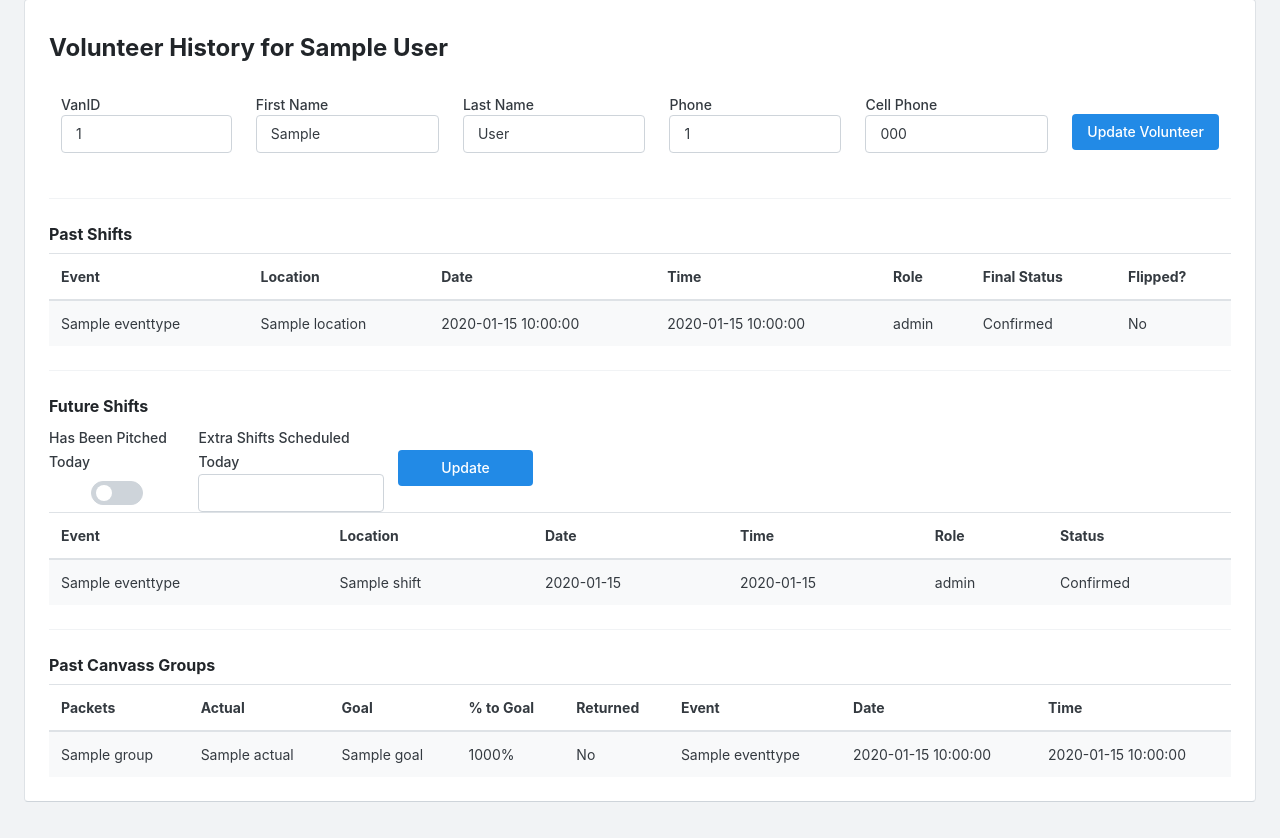
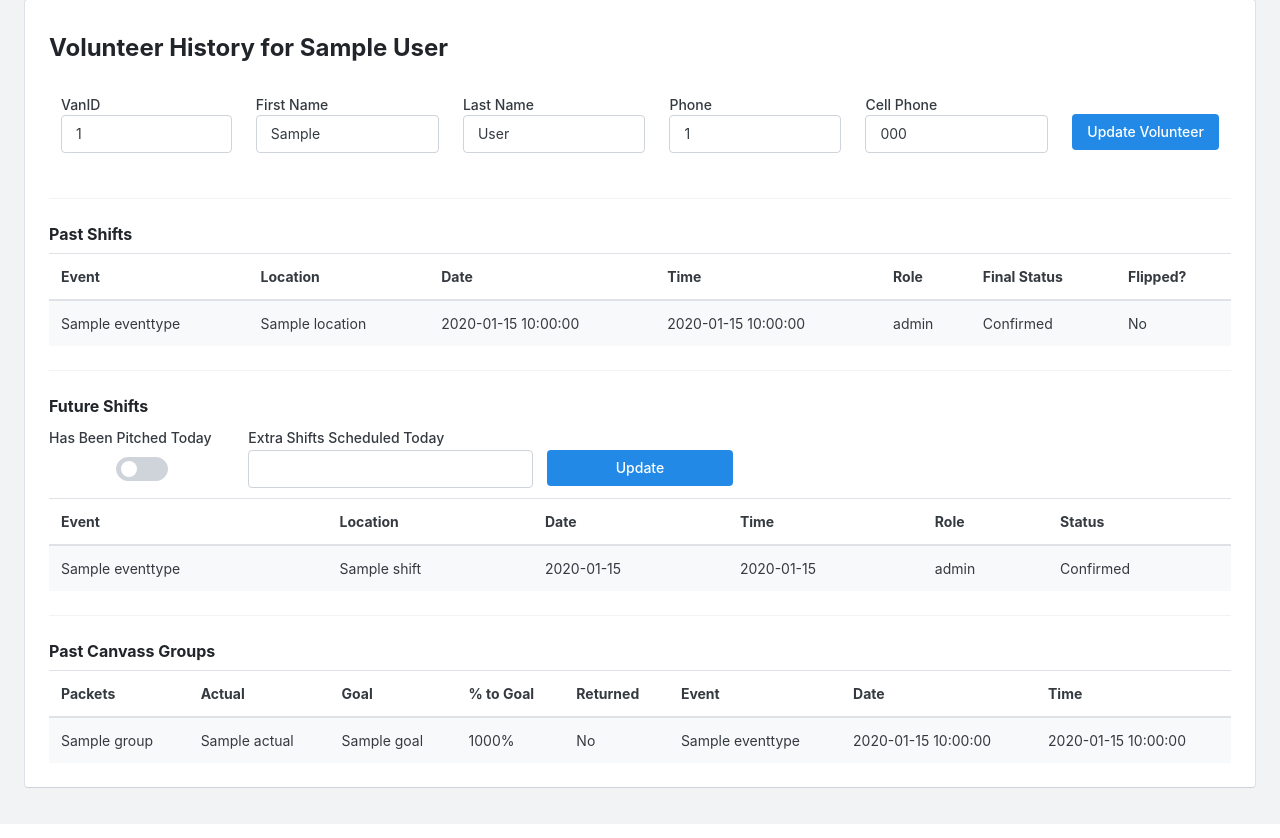
Before and after one commit to agreenspan24/ConsolidatedPriorityTracker, a Python web app: template templates/volunteer.html in a window 1280 px wide. Shown: the part 97-935 px from the top of the page. Run offline with Jinja, Linux system fonts and the light colour scheme; the template is opened without the code that fills it: most values are stand-ins (such as "Sample title", 1, 10 or a date in 2020).

Commit message:
fixing calculations

```diff
--- a/models.py
+++ b/models.py
@@ -484,9 +484,8 @@ class ShiftStats:
             if s.status == 'In' and s.role == 'Canvassing':
                 self.canvassers_out += 1
 
-            if s.status == 'Completed' and s.canvass_group != None:
-                if s.volunteer.has_pitched_today == False:
-                    self.shifts_not_pitched += 1
+            if s.status == 'Completed' and s.canvass_group != None and s.volunteer.has_pitched_today in [None, False]:
+                self.shifts_not_pitched += 1
 
 
         knocks = 0
--- a/setup_config.py
+++ b/setup_config.py
@@ -30,7 +30,7 @@ WITH confirm_attempt_totals AS (
 	, SUM(CASE WHEN s.flake AND NOT s.status = 'No Show' THEN 1 ELSE 0 END) flake_attempts
 	, SUM(CASE WHEN s.flake AND s.status = 'Rescheduled' THEN 1 ELSE 0 END) flake_rescheduled
 	, SUM(CASE WHEN s.status = 'Completed' AND s.canvass_group IS NOT NULL THEN 1 ELSE 0 END) total_shifts_finished
-	, SUM(CASE WHEN s.status = 'Completed' AND s.canvass_group IS NOT NULL AND NOT v.has_pitched_today THEN 1 ELSE 0 END) shifts_unpitched
+	, SUM(CASE WHEN s.status = 'Completed' AND s.canvass_group IS NOT NULL AND (v.has_pitched_today IS NULL OR NOT v.has_pitched_today) THEN 1 ELSE 0 END) shifts_unpitched
 	FROM {0}.shift s
 	JOIN {0}.location l
 		ON l.locationid = s.shift_location
--- a/templates/volunteer.html
+++ b/templates/volunteer.html
@@ -99,20 +99,20 @@
     }
 </script>
 <div class="grid-full" id="pitched_rows">
-    <div class="col-3">
+    <div class="col-4">
         <label for="has_pitched_today">Has Been Pitched Today</label>
         <div class="input-control center padding-top-sm">
             <input id="has_pitched_today" class="switch minimal" type="checkbox" {{"checked" if volunteer.has_pitched_today else "" }}/>
             <label for="has_pitched_today" class="switch-label">Has Been Pitched Today</label>
         </div>
     </div>
-    <div class="col-4">
+    <div class="col-6">
         <label for="extra_shifts_sched">Extra Shifts Scheduled Today</label>
         <div class="input-control">
             <input id="extra_shifts_sched" class="input-element" type="number" min="0" value="{{volunteer.extra_shifts_sched}}" />
         </div>
     </div>
-    <div class="col-3">
+    <div class="col-4">
         <label>&nbsp;</label>
         <div class="input-control">
             <a id="update_vol_pitch" onclick="update_vol_pitch(event)" vol_id="{{volunteer.id}}" class="btn btn-blue btn-full">Update</a>
```
